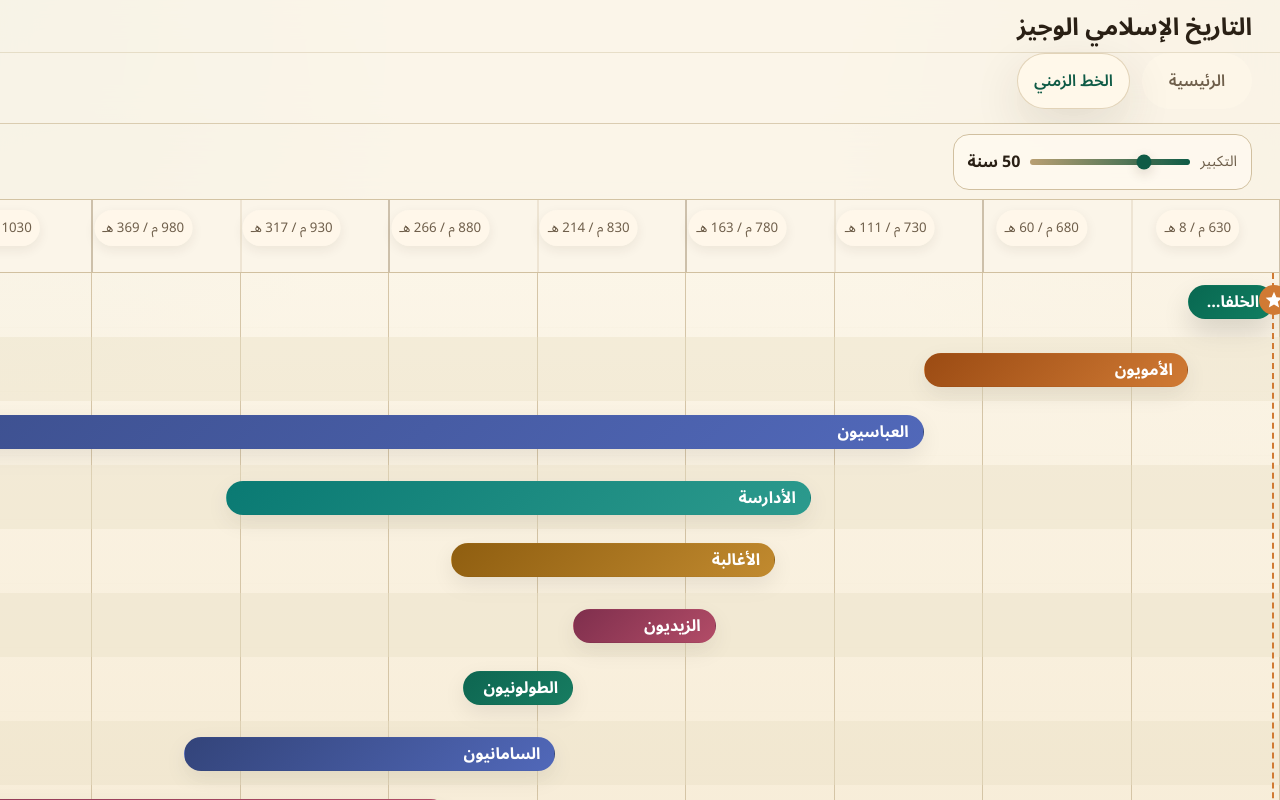
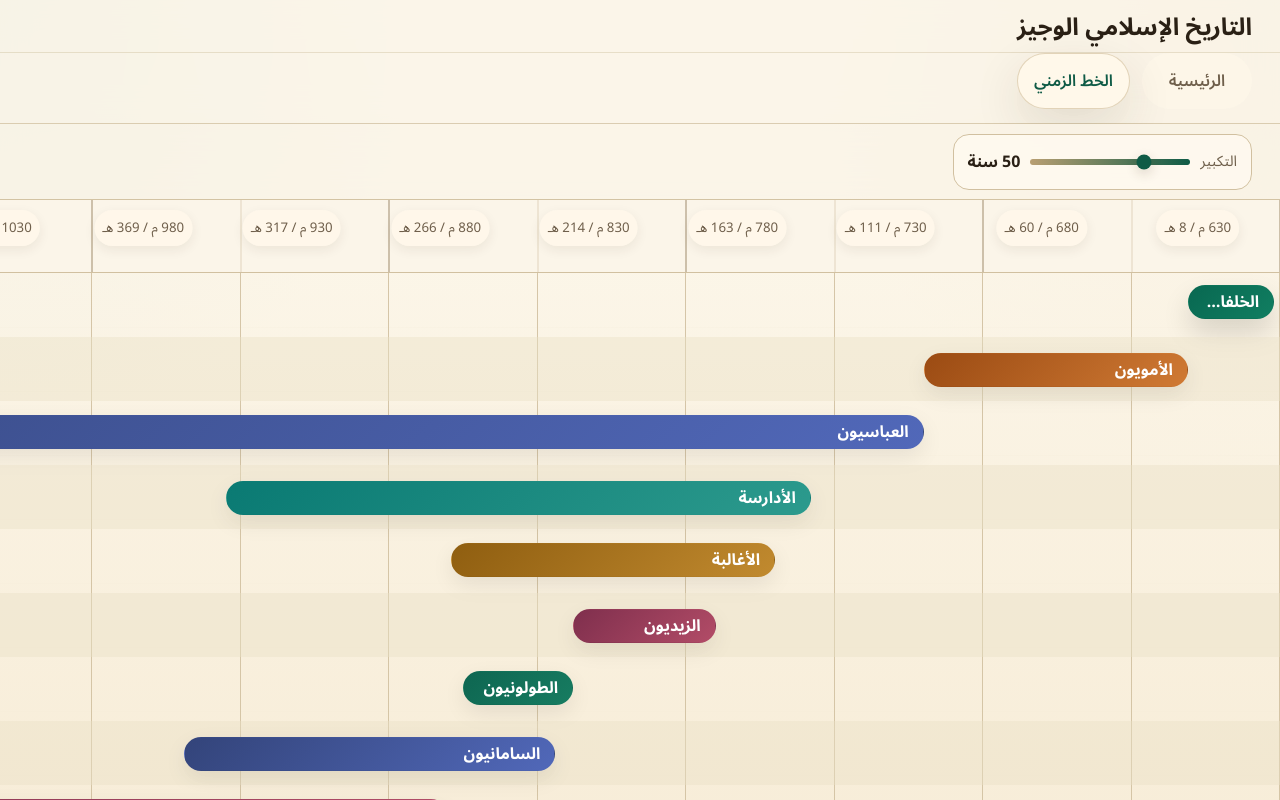
Before and after one commit to mohmoussad/interactive-wajiz, a React (Vite) app: page /timeline in a window 1280 px wide. Built offline with nearby package versions, Linux system fonts and the light colour scheme.

Commit message:
hide TimelineMilestones

```diff
--- a/src/components/TimelineCanvas.tsx
+++ b/src/components/TimelineCanvas.tsx
@@ -70,11 +70,11 @@ export function TimelineCanvas({
               />
             ))}
 
-            <TimelineMilestones
+            {/* <TimelineMilestones
               milestones={milestones}
               boundsMinYear={bounds.minYear}
               pixelsPerYear={pixelsPerYear}
-            />
+            /> */}
           </div>
 
           <div className="timeline-rows">
```
